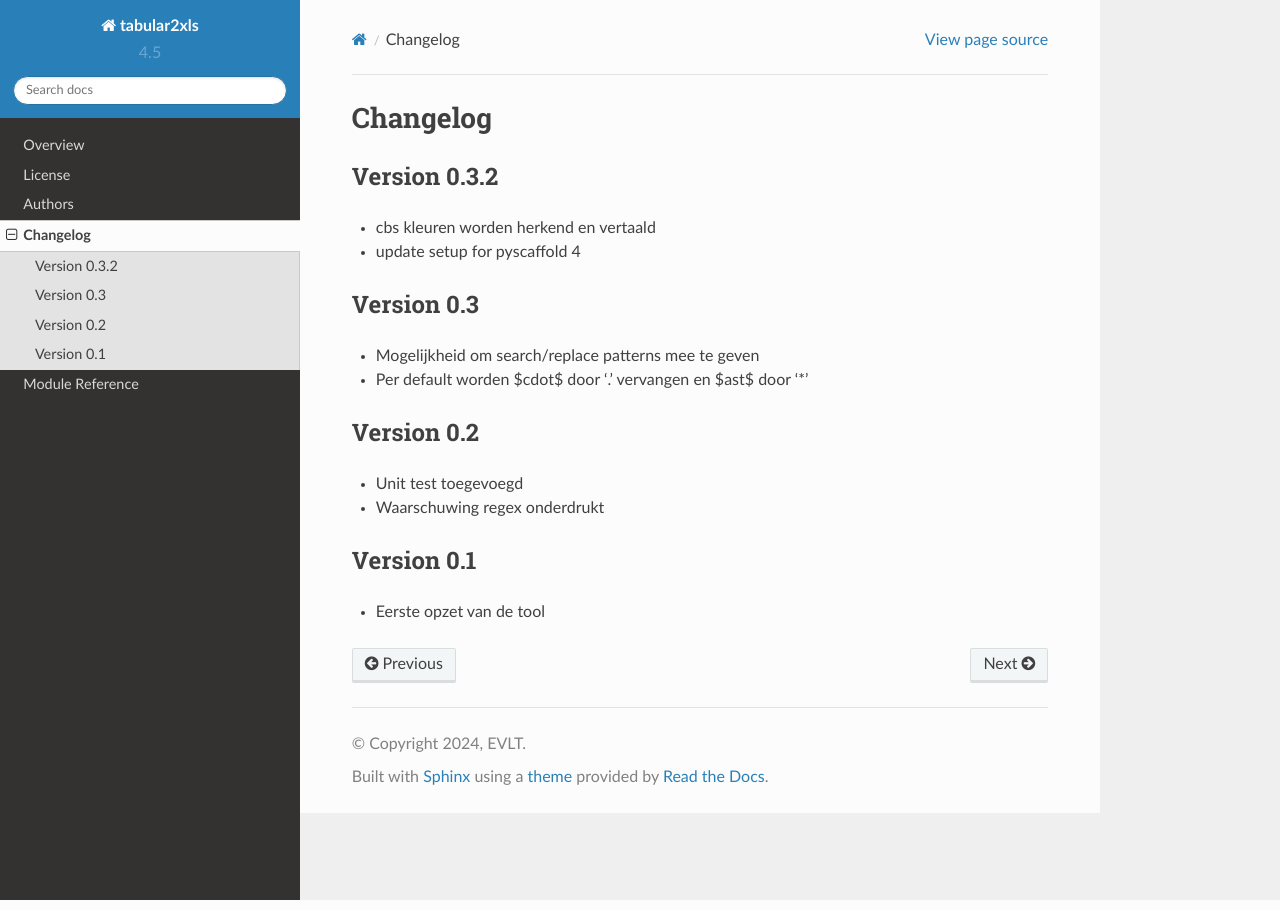
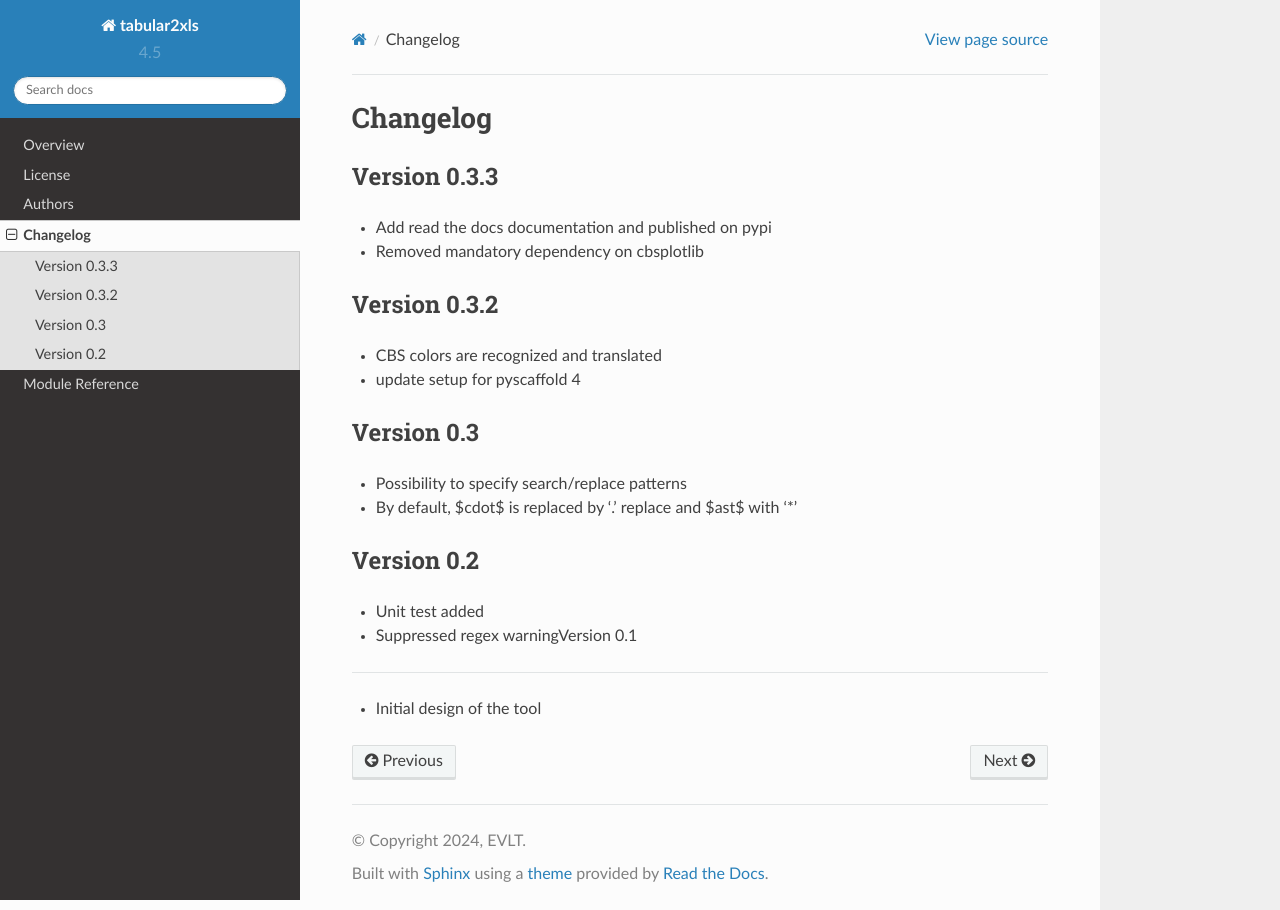
Before and after one commit to eelcovv/tabular2xls, a Sphinx documentation site: the page built from docs/changelog.rst, in a window 1280 px wide. Built offline with Sphinx 7.4.7 and the Read the Docs theme 2.0.0, drawn with Linux system fonts in a browser that asks for light colours.

Commit message:
updated the rst files

```diff
--- a/CHANGELOG.rst
+++ b/CHANGELOG.rst
@@ -2,24 +2,27 @@
 Changelog
 =========
 
+Version 0.3.3
+=============
+- Add read the docs documentation and published on pypi
+- Removed mandatory dependency on cbsplotlib
+
 Version 0.3.2
 =============
-- cbs kleuren worden herkend en vertaald
+- CBS colors are recognized and translated
 - update setup for pyscaffold 4
 
 Version 0.3
 ===========
 
-- Mogelijkheid om search/replace patterns mee te geven
-- Per default worden $\cdot$ door '.' vervangen en $\ast$ door '*'
+- Possibility to specify search/replace patterns
+- By default, $\cdot$ is replaced by '.' replace and $\ast$ with '*'
 
 Version 0.2
 ===========
 
-- Unit test toegevoegd
-- Waarschuwing regex onderdrukt
-
-Version 0.1
+- Unit test added
+- Suppressed regex warningVersion 0.1
 ===========
 
-- Eerste opzet van de tool
+- Initial design of the tool
--- a/setup.cfg
+++ b/setup.cfg
@@ -13,7 +13,7 @@
 url = https://github.com/eelcovv/tabular2xls
 # Add here related links, for example:
 project_urls =
-    Documentation = https://pyscaffold.org/
+    Documentation = https://tabular2xls.readthedocs.io/en/latest/
 #    Source = https://github.com/pyscaffold/pyscaffold/
 #    Changelog = https://pyscaffold.org/en/latest/changelog.html
 #    Tracker = https://github.com/pyscaffold/pyscaffold/issues
```
Also changed, not shown: CONTRIBUTING.rst (+3 -49 lines), docs/index.rst (+0 -19 lines).
